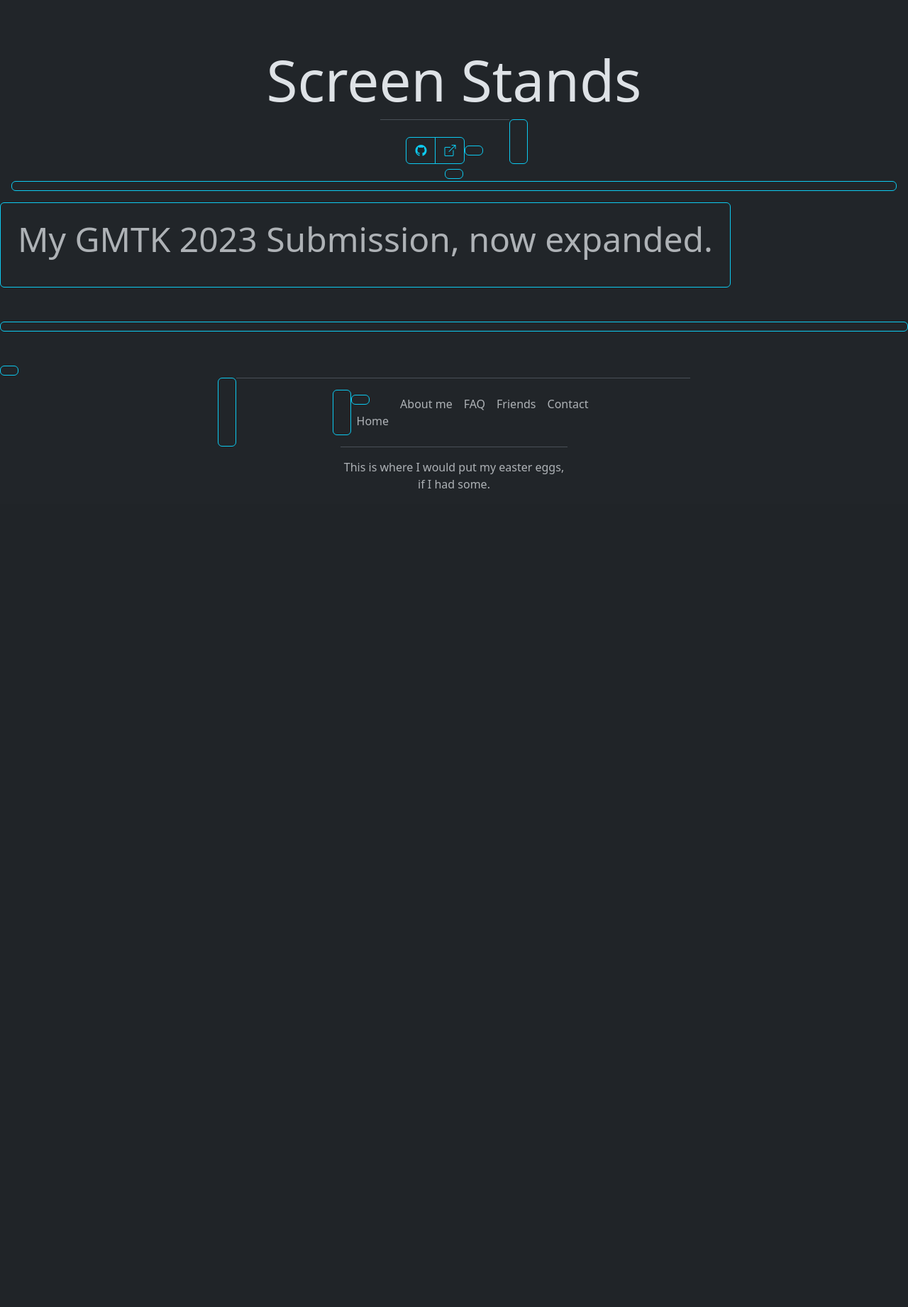
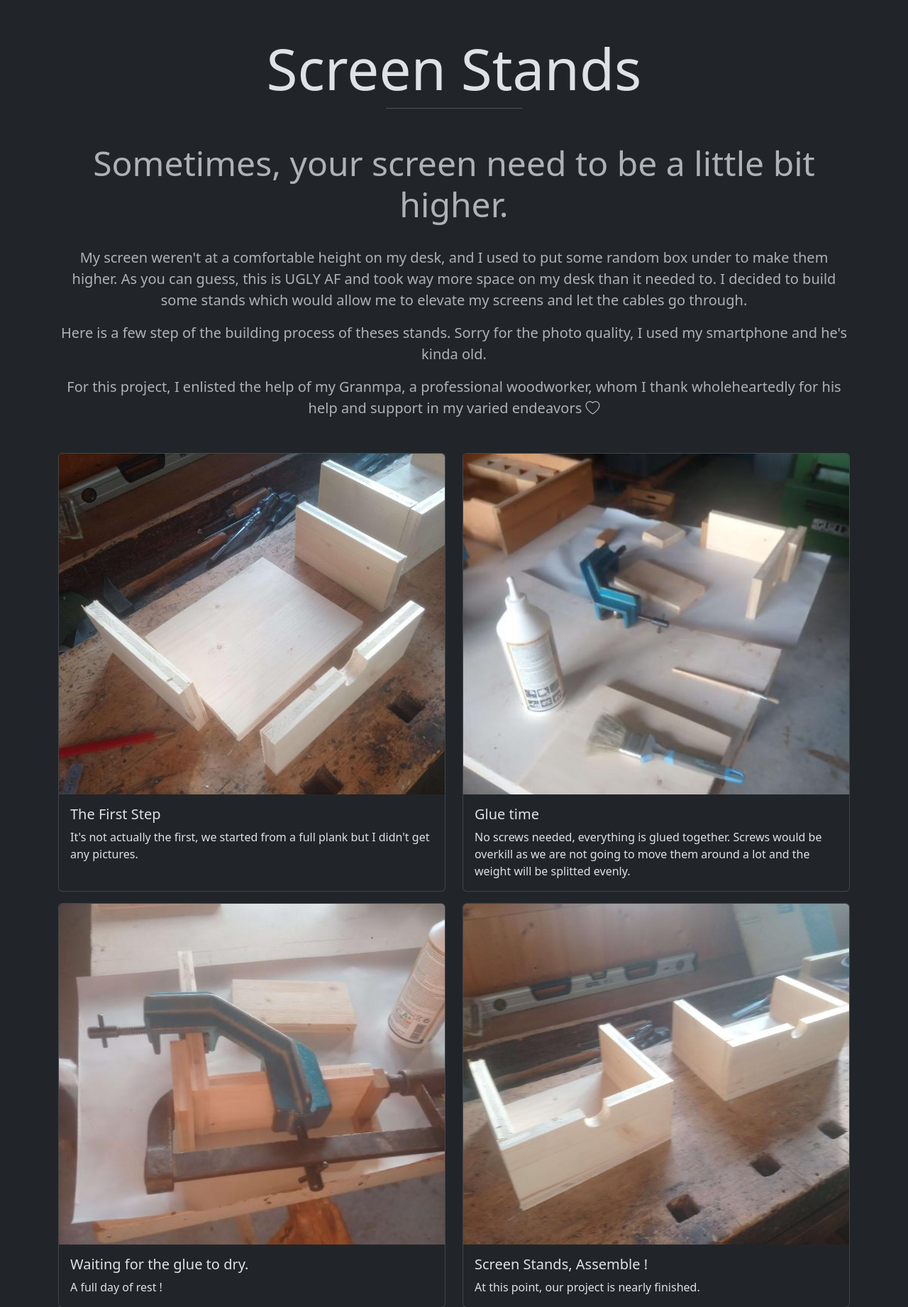
Before and after one commit to BlessedSleepSeeker/blessedsleepseeker.com, a Django app: template cgonline/diy/templates/diy/projects/screen-stands.html in a window 1280 px wide. Shown: the part 90-1931 px from the top of the page at 71% size. Before the commit the page ends 778 px from the top, so only its background shows below. Run offline with Django 4.2, Linux system fonts and the light colour scheme; the template is opened without the code that fills it, so the values that code supplies are empty.

Commit message:
Screen Stands project page

```diff
--- a/cgonline/diy/templates/diy/projects/basketball-stand.html
+++ b/cgonline/diy/templates/diy/projects/basket-stand.html
@@ -12,7 +12,7 @@
             <div class="pt-4 border-top w-15">
                 <div class="btn-group" role="group">
                     <a href="https://github.com/Camille-Gouneau/QuestGiver" data-bs-toggle="tooltip" data-bs-placement="top" data-bs-title="{% translate 'Github' %}" class="btn btn-outline-info"><i class="bi bi-github"></i></a>
-                    <a href="https://bidoofgekkouga.itch.io/questgiver" data-bs-toggle="tooltip" data-bs-placement="top" data-bs-title="{% translate 'Itch.io' %}" class="btn btn-outline-info"><i class="bi bi-box-arrow-up-right"></i>
+                    <a href="https://bidoofgekkouga.itch.io/questgiver" data-bs-toggle="tooltip" data-bs-placement="top" data-bs-title="{% translate 'Itch.io' %}" class="btn btn-outline-info"><i class="bi bi-box-arrow-up-right"></i></a>
                     {% if project.release %}<a href="{{ project.release.url }}" download="AsecriptHub.zip" data-bs-toggle="tooltip" data-bs-placement="top" data-bs-title="{% translate 'Release' %}" class="btn btn-outline-info"><i class="bi bi-download"></i></a>{% endif %}
                     {% if project.source %}<a href="{{ project.source.url }}" download="AsecriptSource.zip" data-bs-toggle="tooltip" data-bs-placement="top" data-bs-title="{% translate 'Source' %}" class="btn btn-outline-info"><i class="bi bi-file-earmark-binary"></i></a>{% endif %}
                 </div>
--- a/cgonline/diy/templates/diy/projects/boombox.html
+++ b/cgonline/diy/templates/diy/projects/boombox.html
@@ -12,7 +12,7 @@
             <div class="pt-4 border-top w-15">
                 <div class="btn-group" role="group">
                     <a href="https://github.com/Camille-Gouneau/QuestGiver" data-bs-toggle="tooltip" data-bs-placement="top" data-bs-title="{% translate 'Github' %}" class="btn btn-outline-info"><i class="bi bi-github"></i></a>
-                    <a href="https://bidoofgekkouga.itch.io/questgiver" data-bs-toggle="tooltip" data-bs-placement="top" data-bs-title="{% translate 'Itch.io' %}" class="btn btn-outline-info"><i class="bi bi-box-arrow-up-right"></i>
+                    <a href="https://bidoofgekkouga.itch.io/questgiver" data-bs-toggle="tooltip" data-bs-placement="top" data-bs-title="{% translate 'Itch.io' %}" class="btn btn-outline-info"><i class="bi bi-box-arrow-up-right"></i></a>
                     {% if project.release %}<a href="{{ project.release.url }}" download="AsecriptHub.zip" data-bs-toggle="tooltip" data-bs-placement="top" data-bs-title="{% translate 'Release' %}" class="btn btn-outline-info"><i class="bi bi-download"></i></a>{% endif %}
                     {% if project.source %}<a href="{{ project.source.url }}" download="AsecriptSource.zip" data-bs-toggle="tooltip" data-bs-placement="top" data-bs-title="{% translate 'Source' %}" class="btn btn-outline-info"><i class="bi bi-file-earmark-binary"></i></a>{% endif %}
                 </div>
--- a/cgonline/diy/templates/diy/projects/keybebou.html
+++ b/cgonline/diy/templates/diy/projects/keybebou.html
@@ -12,7 +12,7 @@
             <div class="pt-4 border-top w-15">
                 <div class="btn-group" role="group">
                     <a href="https://github.com/Camille-Gouneau/QuestGiver" data-bs-toggle="tooltip" data-bs-placement="top" data-bs-title="{% translate 'Github' %}" class="btn btn-outline-info"><i class="bi bi-github"></i></a>
-                    <a href="https://bidoofgekkouga.itch.io/questgiver" data-bs-toggle="tooltip" data-bs-placement="top" data-bs-title="{% translate 'Itch.io' %}" class="btn btn-outline-info"><i class="bi bi-box-arrow-up-right"></i>
+                    <a href="https://bidoofgekkouga.itch.io/questgiver" data-bs-toggle="tooltip" data-bs-placement="top" data-bs-title="{% translate 'Itch.io' %}" class="btn btn-outline-info"><i class="bi bi-box-arrow-up-right"></i></a>
                     {% if project.release %}<a href="{{ project.release.url }}" download="AsecriptHub.zip" data-bs-toggle="tooltip" data-bs-placement="top" data-bs-title="{% translate 'Release' %}" class="btn btn-outline-info"><i class="bi bi-download"></i></a>{% endif %}
                     {% if project.source %}<a href="{{ project.source.url }}" download="AsecriptSource.zip" data-bs-toggle="tooltip" data-bs-placement="top" data-bs-title="{% translate 'Source' %}" class="btn btn-outline-info"><i class="bi bi-file-earmark-binary"></i></a>{% endif %}
                 </div>
--- a/cgonline/diy/templates/diy/projects/screen-stands.html
+++ b/cgonline/diy/templates/diy/projects/screen-stands.html
@@ -5,14 +5,12 @@
 {% translate "Screen Stands - Dev" %}
 {% endblock title %}
 {% block content %}
-<div class="cover-container d-flex p-3 mx-auto flex-column text-center justify-content-center">
-    <main class="px-3">
+<div class="cover-container d-flex mx-auto flex-column text-center justify-content-center">
+    <main class="">
         <h1 class="display-1">{% translate "Screen Stands"%}</h1>
         <div class="d-flex justify-content-center">
             <div class="pt-4 border-top w-15">
                 <div class="btn-group" role="group">
-                    <a href="https://github.com/Camille-Gouneau/QuestGiver" data-bs-toggle="tooltip" data-bs-placement="top" data-bs-title="{% translate 'Github' %}" class="btn btn-outline-info"><i class="bi bi-github"></i></a>
-                    <a href="https://bidoofgekkouga.itch.io/questgiver" data-bs-toggle="tooltip" data-bs-placement="top" data-bs-title="{% translate 'Itch.io' %}" class="btn btn-outline-info"><i class="bi bi-box-arrow-up-right"></i>
                     {% if project.release %}<a href="{{ project.release.url }}" download="AsecriptHub.zip" data-bs-toggle="tooltip" data-bs-placement="top" data-bs-title="{% translate 'Release' %}" class="btn btn-outline-info"><i class="bi bi-download"></i></a>{% endif %}
                     {% if project.source %}<a href="{{ project.source.url }}" download="AsecriptSource.zip" data-bs-toggle="tooltip" data-bs-placement="top" data-bs-title="{% translate 'Source' %}" class="btn btn-outline-info"><i class="bi bi-file-earmark-binary"></i></a>{% endif %}
                 </div>
@@ -20,9 +18,69 @@
         </div>
     </main>
 </div>
-<div class="container py-3">
+
+<div class="container pb-3">
     <p class="text-justify display-5 text-muted text-center">
-        {% translate "My GMTK 2023 Submission, now expanded." %}
+        {% translate "Sometimes, your screen need to be a little bit higher." %}
     </p>
 </div>
+<div class="container pb-3">
+    <p class="text-justify text-muted text-center fs-5">
+        {% translate "My screen weren't at a comfortable height on my desk, and I used to put some random box under to make them higher. As you can guess, this is UGLY AF and took way more space on my desk than it needed to. I decided to build some stands which would allow me to elevate my screens and let the cables go through." %}
+    </p>
+    <p class="text-justify text-muted text-center fs-5">
+        {% translate "Here is a few step of the building process of theses stands. Sorry for the photo quality, I used my smartphone and he's kinda old." %}
+    </p>
+    <p class="text-justify text-muted text-center fs-5">
+        {% translate "For this project, I enlisted the help of my Granmpa, a professional woodworker, whom I thank wholeheartedly for his help and support in my varied endeavors" %} <i class="bi bi-heart"></i>
+    </p>
+</div>
+
+<div class="container">
+    <div class="row row-cols-1 row-cols-lg-2 my-2">
+        <div class="col my-2 d-flex">
+            <div class="card w-100">
+                <img class="card-img-top" src="{% static "base/projects/screen-stand/build3.jpg" %}" style="height: 30rem;">
+                <div class="card-body">
+                    <h5 class="card-title">{% translate "The First Step" %}</h5>
+                    <p class="card-text">{% translate "It's not actually the first, we started from a full plank but I didn't get any pictures." %}</p>
+                </div>
+            </div>
+        </div>
+        <div class="col my-2 d-flex">
+            <div class="card w-100" >
+                <img class="card-img-top" src="{% static "base/projects/screen-stand/build2.jpg" %}" style="height: 30rem;">
+                <div class="card-body">
+                    <h5 class="card-title">{% translate "Glue time" %}</h5>
+                    <p class="card-text">{% translate "No screws needed, everything is glued together. Screws would be overkill as we are not going to move them around a lot and the weight will be splitted evenly." %}</p>
+                </div>
+            </div>
+        </div>
+        <div class="col my-2 d-flex">
+            <div class="card w-100" >
+                <img class="card-img-top" src="{% static "base/projects/screen-stand/build1.jpg" %}" style="height: 30rem;">
+                <div class="card-body">
+                    <h5 class="card-title">{% translate "Waiting for the glue to dry." %}</h5>
+                    <p class="card-text">{% translate "A full day of rest !" %}</p>
+                </div>
+            </div>
+        </div>
+        <div class="col my-2 d-flex">
+            <div class="card w-100" >
+                <img class="card-img-top" src="{% static "base/projects/screen-stand/build4.jpg" %}" style="height: 30rem;">
+                <div class="card-body">
+                    <h5 class="card-title">{% translate "Screen Stands, Assemble !" %}</h5>
+                    <p class="card-text">{% translate "At this point, our project is nearly finished." %}</p>
+                </div>
+            </div>
+        </div>
+    </div>
+    <div class="card" >
+        <img class="card-img-top" src="{% static "base/projects/screen-stand/build-final.png" %}" style="height: 60rem;">
+        <div class="card-body">
+            <h5 class="card-title">{% translate "The Finished Product" %}</h5>
+            <p class="card-text">{% translate "I've applied 2 coats of parquets varnish, giving a slightly darker color and a small protection against liquids. I've thought about putting a veil of some kind to hide where the cable are going at some point, but ultimately decided not to." %}</p>
+        </div>
+    </div>
+</div>
 {% endblock content %}
```
Also changed, not shown: cgonline/static/base/projects/screen-stand/build-final.png (added), cgonline/static/base/projects/screen-stand/build1.jpg (added), cgonline/static/base/projects/screen-stand/build2.jpg (added), cgonline/static/base/projects/screen-stand/build3.jpg (added), cgonline/static/base/projects/screen-stand/build4.jpg (added).
